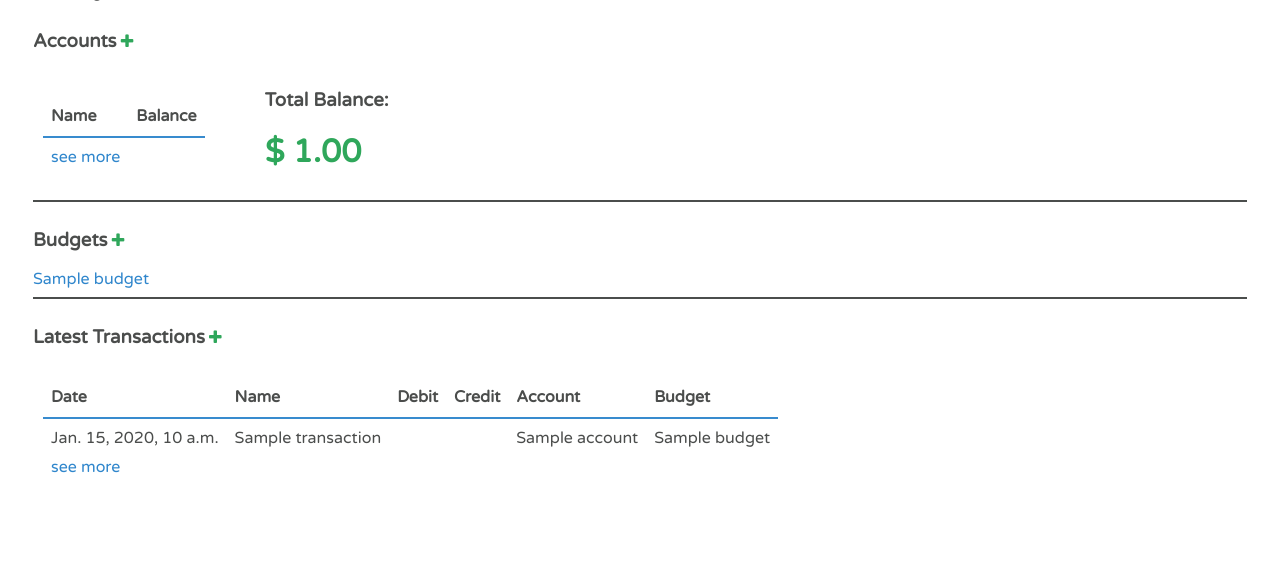
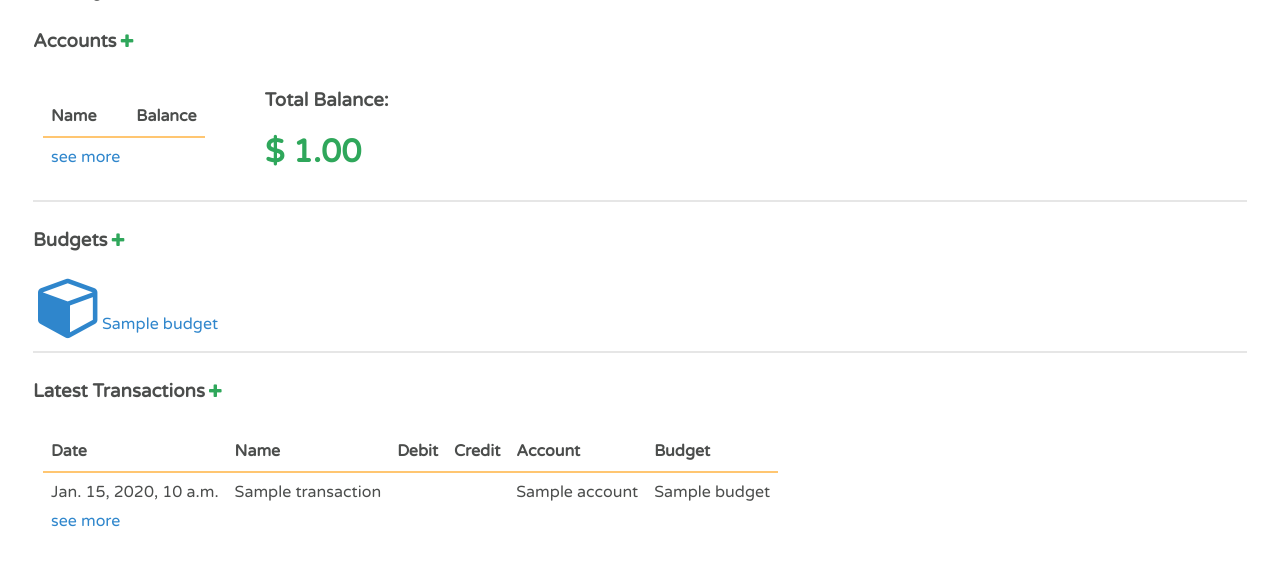
Before and after one commit to denvaar/divvy, a Django app: template server/apps/accounts/templates/accounts/dashboard.html in a window 1280 px wide. Shown: the part 82-648 px from the top of the page. Run offline with Django 3.2, Linux system fonts and the light colour scheme; the template is opened without the code that fills it: most values are stand-ins (such as "Sample title", 1, 10 or a date in 2020); parts of the project's set-up code (start-up, migrations or seed data) failed here and were passed over; some libraries are stand-ins or nearby versions.

Commit message:
updated stuff..

```diff
--- a/server/apps/accounts/templates/accounts/dashboard.html
+++ b/server/apps/accounts/templates/accounts/dashboard.html
@@ -38,12 +38,13 @@
   <h3 style="display:inline-block">Budgets</h3>
   <span>
     <a href="{% url 'budgets:budget-select' %}"><i class="fa fa-plus text-color-green" aria-hidden="true"></i></a>
-  </span>
+  </span><br/>
   {% for budget in budgets %}
-    <div>
-      <a href="">{{ budget.title }}</a>
+    <div class="budget-display">
+      <a href=""><i class="fa fa-cube" style="font-size: 4em;" aria-hidden="true"></i>{{ budget.title }}</a>
     </div>
   {% endfor %}
+
   <hr>
   {% if transactions %}
       <h3 style="display:inline-block">Latest Transactions</h3>
--- a/server/apps/budgets/templates/budgets/budget_select.html
+++ b/server/apps/budgets/templates/budgets/budget_select.html
@@ -10,6 +10,8 @@
       {% endfor %}
   </ul>
   {% endif %}
+
+ <h3>Pick the type of budget that best fits your needs.</h3>
 
  <a href="{% url 'budgets:budget-add' type='savings' %}">
    <div class="card card--fixedWidth">
--- a/server/apps/core/static/core/styles.css
+++ b/server/apps/core/static/core/styles.css
@@ -7,7 +7,10 @@ html {
   background: #fff;
 }
 
-hr { border-style: solid; }
+hr {
+  border-style: solid;
+  color: #e6e6e6;
+}
 
 a {
   color: #2f86cc;
@@ -134,7 +137,7 @@ a:hover {
 }
 .table-minimal th {
   padding: 10px 8px;
-  border-bottom: 2px solid #388bce;
+  border-bottom: 2px solid #ffc671;
 }
 .table-minimal td {
   padding: 9px 8px 0px 8px;
@@ -184,7 +187,12 @@ form .action-group {
    justify-content: center;
 }
 
-
+.budget-display {
+  display: inline-flex;
+  margin: 5px;
+  flex-direction: column;
+  min-width: 150px;
+}
 
 .card {
   /**
--- a/server/apps/core/templates/includes/header.html
+++ b/server/apps/core/templates/includes/header.html
@@ -3,7 +3,11 @@
     <li class="logo">Divvy</li>
     {% if request.user.is_authenticated %}
     <li><a href="{% url 'accounts:dashboard' %}">Dashboard</a></li>
-    <li class="user">{{ request.user.get_full_name }} <a href="{% url 'accounts:logout' %}">Logout</a></li>
+    <li class="user">
+      <a href="{% url 'accounts:logout' %}">
+        <i class="fa fa-caret-down" aria-hidden="true"></i> {{ request.user.get_full_name }}
+      </a>
+    </li>
     {% endif %}
   </ul>
 </nav>
```
